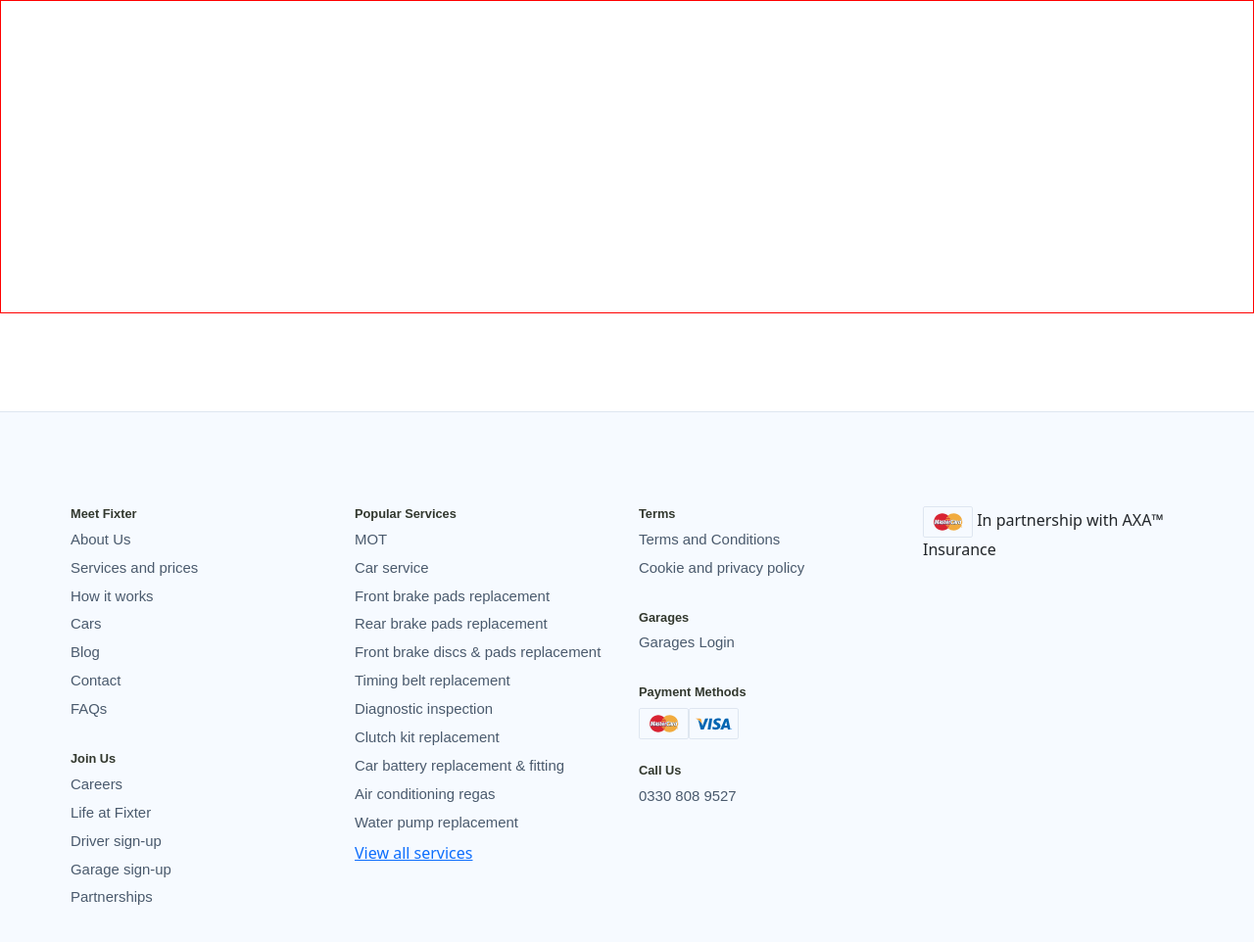
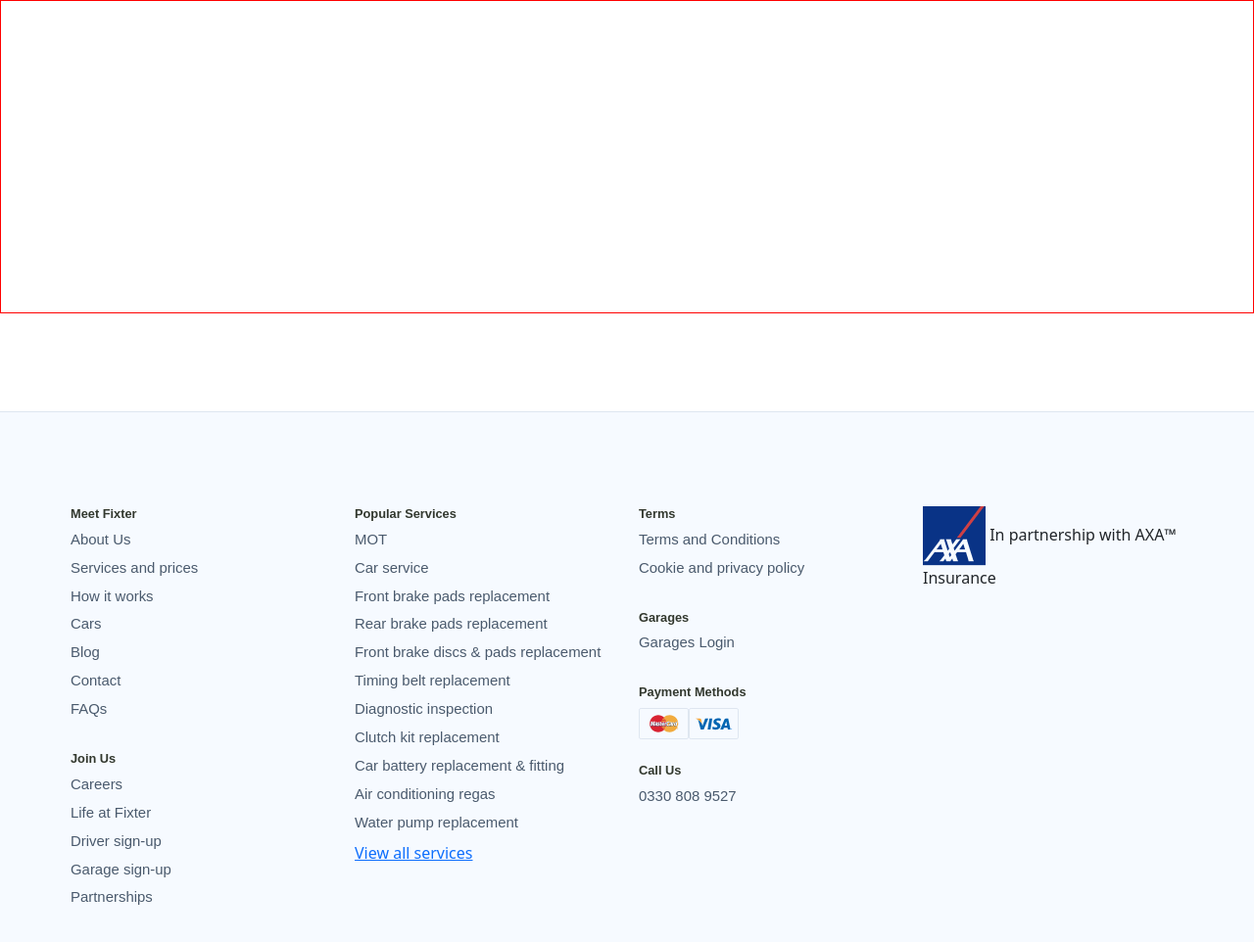
Before and after one commit to asfandtaimoor786/fixter, a plain HTML site: page index.html in a window 1280 px wide. Shown: the top 962 px of the page at 98% size. Drawn offline with nearby package versions, Linux system fonts and the light colour scheme.

Commit message:
footer comp

```diff
--- a/index.html
+++ b/index.html
@@ -176,7 +176,7 @@
             </div>
             <div class="col-lg-3 col-sm-6 my-4 col-md-0">
               <span
-                ><img src="./icon/icon_mastercard_rjsrfx.svg" alt=""
+                ><img src="./icon/logo_axa-small_ye3qyt.webp" alt=""
               /></span>
               <span> In partnership with AXA™ Insurance </span>
             </div>
```
Also changed, not shown: icon/logo_axa-small_ye3qyt.webp (renamed from icon/logo_axa-small_ye3qyt.svg).
